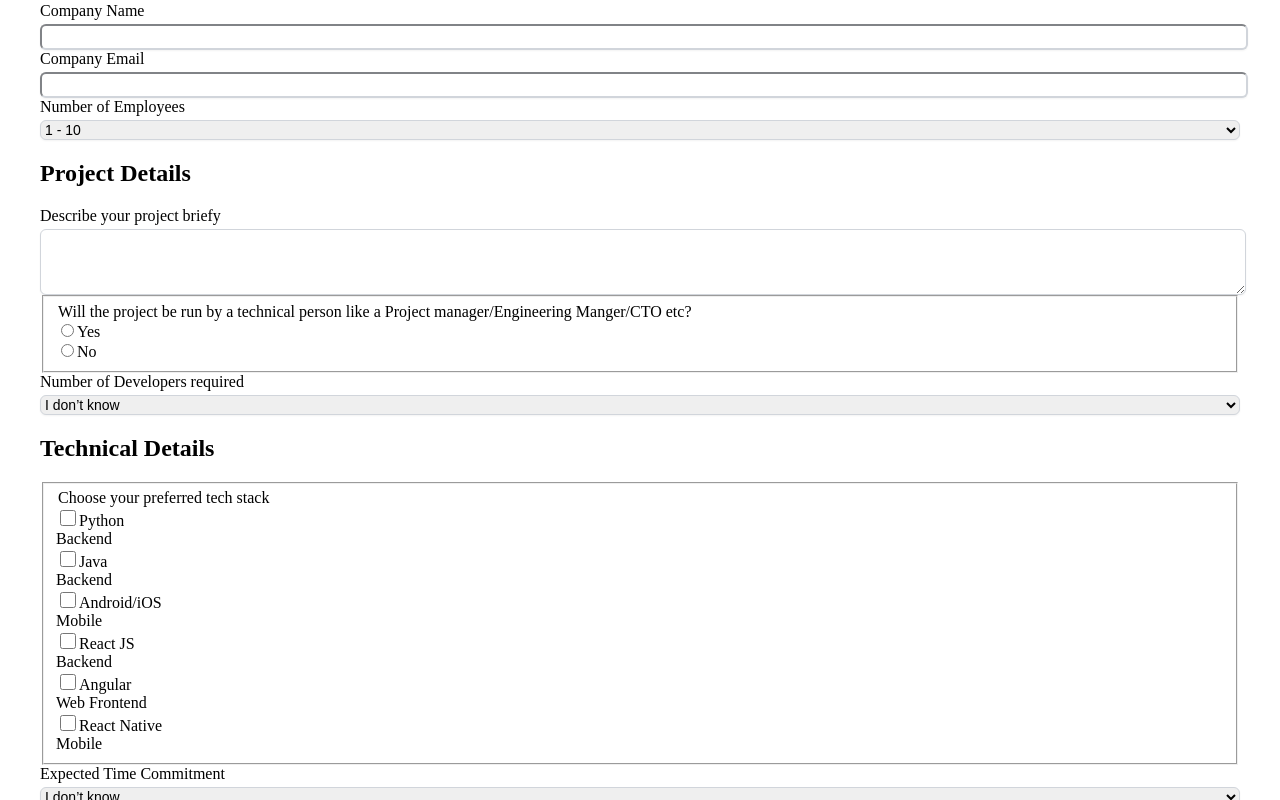
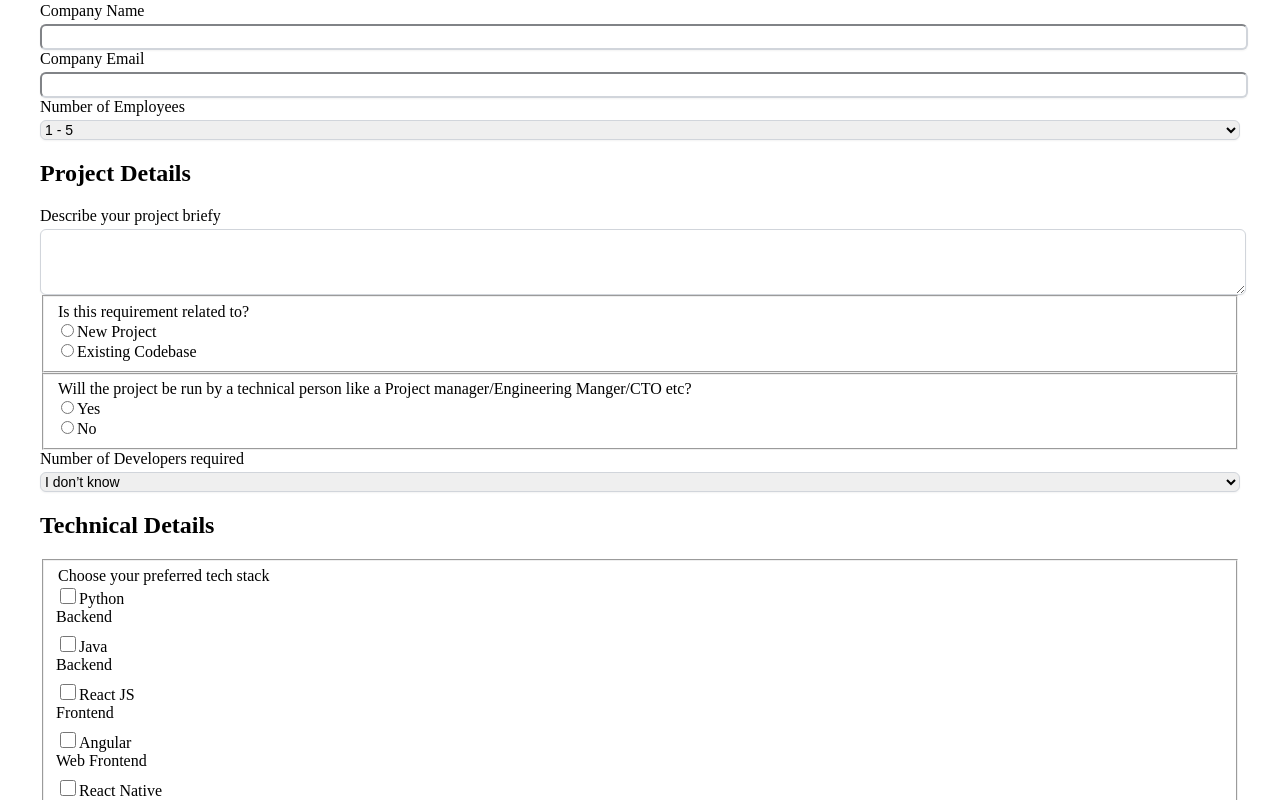
Before and after one commit to hcodetech/hcode-website, a Next.js app: page /contact in a window 1280 px wide. Shown: the part 4740-5540 px from the top of the page. Built offline with nearby package versions, Linux system fonts and the light colour scheme.

Commit message:
UX Improvements and copy updates on Contact Us Page

```diff
--- a/constants/constants.js
+++ b/constants/constants.js
@@ -673,13 +673,13 @@ export const selected_technologies = [
   tech_name:"Java",
   tech:"Backend"
 },
-{
-  tech_name:"Android/iOS",
-  tech:"Mobile"
-},
+// {
+//   tech_name:"Android/iOS",
+//   tech:"Mobile"
+// },
 {
   tech_name:"React JS",
-  tech:"Backend"
+  tech:"Frontend"
 },
 {
   tech_name:"Angular",
@@ -688,6 +688,9 @@ export const selected_technologies = [
 {
   tech_name:"React Native",
   tech:"Mobile"
+},
+{
+  tech_name:"I Don't Know Yet",
 },
 ]
 
--- a/pages/contact.js
+++ b/pages/contact.js
@@ -83,9 +83,10 @@ function contact() {
                                     name="no-of-employees"
                                     className="mt-1 block w-full py-2 px-3 input-form"
                                 >
-                                    <option>1 - 10</option>
-                                    <option>10 - 20</option>
-                                    <option>20 - 30</option>
+                                    <option>1 - 5</option>
+                                    <option>5 - 20</option>
+                                    <option>20 - 50</option>
+                                    <option>50+</option>
                                 </select>
                             </div>
                         </div>
@@ -105,8 +106,43 @@ function contact() {
                                     className="input-form"
                                     defaultValue={''}
                                 />
+
                             </div>
+
+                            <fieldset className="mt-6">
+                                <div>
+                                    <legend className="text-sm font-medium text-gray-700">
+                                        Is this requirement related to?
+                                    </legend>
+                                </div>
+                                <div className="mt-4 flex">
+                                    <div className="flex items-center">
+                                        <input
+                                            id="project-lead"
+                                            name="project-lead"
+                                            type="radio"
+                                            className="focus:ring-primary h-4 w-4 text-primary border-gray-300"
+                                        />
+                                        <label htmlFor="project-lead" className="ml-3 block text-sm font-medium text-gray-700">
+                                        New Project
+                                        </label>
+                                    </div>
+                                    <div className="flex items-center ml-5">
+                                        <input
+                                            id="project-lead"
+                                            name="project-lead"
+                                            type="radio"
+                                            className="focus:ring-primary h-4 w-4 text-primary border-gray-300"
+                                        />
+                                        <label htmlFor="project-lead" className="ml-3 block text-sm font-medium text-gray-700">
+                                        Existing Codebase
+                                        </label>
+                                    </div>
+
+                                </div>
+                            </fieldset>
                             {/* Project manager/Engineering Manger/CTO */}
+
                             <fieldset className="mt-6">
                                 <div>
                                     <legend className="text-sm font-medium text-gray-700">
@@ -151,9 +187,10 @@ function contact() {
                                     className="mt-1 block w-full py-2 px-3 input-form"
                                 >
                                     <option defaultValue>I don’t know</option>
-                                    <option>1 - 10</option>
-                                    <option>10 - 20</option>
-                                    <option>20 - 30</option>
+                                    <option>1 - 2</option>
+                                    <option>3 - 5</option>
+                                    <option>6 - 10</option>
+                                    <option>10+</option>
                                 </select>
                             </div>
                         </div>
@@ -170,8 +207,9 @@ function contact() {
                                 </div>
                                 <div className=" grid grid-cols-12">
                                     {selected_technologies.map((tech, index) => (
-                                        <div key={index} className="flex items-center  col-span-6  md:col-span-4 lg:col-span-3 input-select mt-4">
+                                        <div key={index} style={{minHeight:48}} className="flex items-center  col-span-6  md:col-span-4 lg:col-span-3 input-select mt-4">
                                             <input
+
                                                 id={tech.tech_name}
                                                 name={tech.tech_name}
                                                 type="checkbox"
@@ -199,7 +237,10 @@ function contact() {
                                     className="mt-1 block w-full py-2 px-3 input-form"
                                 >
                                     <option defaultValue>I don’t know</option>
-                                    <option>Less than 6 Months</option>
+                                    <option>3 to 6 Months</option>
+                                    <option>6 to 12 Months</option>
+
+                                    <option>More than a year</option>
                                 </select>
                             </div>
                         </div>
```
